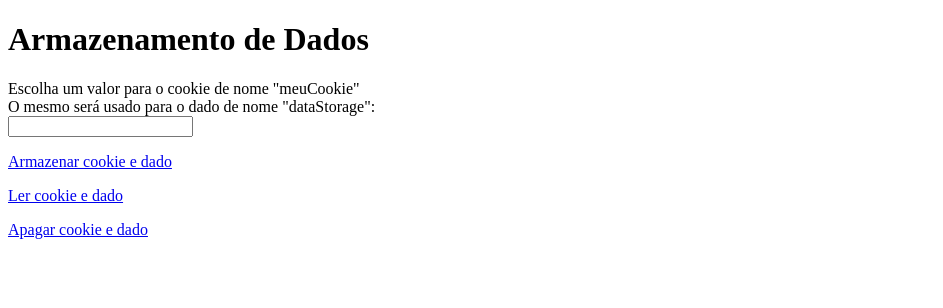
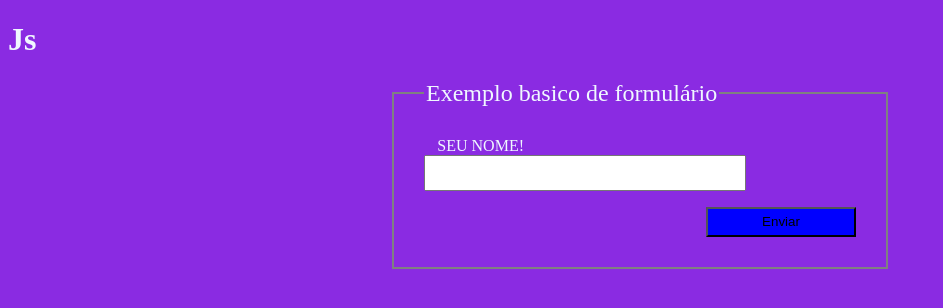
Before and after one commit to lucianorviana75/Conte-do-JavaScript.io, a plain HTML site: page Armazenamento.html in a window 1280 px wide. Shown: the whole page, without its empty margins (0-943 px from the left). Drawn offline with Linux system fonts and the light colour scheme.

Commit message:
novos arquivos html, js, css

```diff
--- a/Armazenamento.html
+++ b/Armazenamento.html
@@ -4,48 +4,21 @@
     <meta charset="UTF-8">
     <meta name="viewport" content="width=device-width, initial-scale=1.0">
     <title>Armazenamento de dados</title>
+    <link rel="stylesheet" href="form.html/index2.css">
+    <script src="form.html/processa-form copy.js"></script>
+    <script src="event.js"></script>
 </head>
 <body>
- <h1>Armazenamento de Dados</h1>
- <script src="cookieUtil.js"></script>
- <script>
-    function salvarCookie(name){
-        var valor = document.forms['cookieForm'].cookieValue.value;
-        var itemStorage = sessionStorage.setItem('dataStorage',valor);
-        var valorItemStorage = sessionStorage.getItem('dataStorage');
-        if(!valor)
-            alert('Entre um valor para o cookie e dado.');
-        else{
-            cookieUtil.set(name, valor);
-            var mensagem = 'Um cookie denominado "meuCookie" com o valor '+valor+'\n';
-            mensagem += 'e um dado com nome "dataStorage" com o valor ' + valorItemStorage + '\n';
-            mensagem += 'foram criados'
-            alert(mensagem);
-        }
-    }
-    function lerCookie(name){
-        var valorItemStorage = sessionStorage.getItem('dataStorage');
-        var mensagem = 'um cookie denominado "meuCookie" com valor '+cookieUtil.get(name)+'\n';
-        mensagem += 'e um dado com nome "dataStorage" com o valor '+valorItemStorage +'\n';
-        mensagem += 'foram lidos'
-        alert(mensagem);
-    }
-    function apagarCookie(name){
-        cookieUtil.unset(name);
-        sessionStorage.removeItem('dataStorage');
-        alert('cookie com o nome "meuCookie" e dado com o nome "dataStorage" foram apagados');
-    }
- </script>
- <section>
-    <form name="cookieForm"  action="#"><p>
-        <label>Escolha um valor para o cookie de nome "meuCookie"
-        <br>O mesmo será usado para o dado de nome "dataStorage":</label><br>
-        <input name="cookieValue" /></p>
-    </form>
-    <p><a href="#" onclick="salvarCookie(meuCookie)">Armazenar cookie e dado</a></p>
-    <p><a href="#" onclick="lerCookie(meuCookie)">Ler cookie e dado</a></p>
-    <p><a href="#" onclick="apagarCookie(meuCookie)">Apagar cookie e dado</a></p>
- </section>
+ <h1>Js</h1>
+ <form action="#" method="GET" id="meuForm">
+    <fieldset>
+        <legend>Exemplo basico de formulário</legend>
+        <label>SEU NOME!</label>
+        <input id="textbox1" type="text" name="textname">
+        <p><input  id="botaosub" type="submit" value="Enviar"></p>
+    </fieldset>
+ </form>
+
 
 </body>
 </html>
--- /dev/null
+++ b/form.html/index2.css
@@ -0,0 +1,33 @@
+body{
+    background-color: blueviolet;
+    color: aliceblue;
+}
+form{
+    width: 500px;
+    margin: 20px auto;
+}
+fieldset{
+    padding: 30px;
+    border: solid 2px gray;
+}
+legend{
+    font-size: 24px;
+}
+label{
+    width: 100px;
+    display: inline-block;
+    text-align: right;
+    padding-right: 10px;
+    color: aliceblue;
+}
+
+input[type=text]{
+    width: 314px;
+    height: 30px;
+}
+input[type=submit]{
+    width: 150px;
+    height: 30px;
+    float: right;
+    background-color: blue;
+}
--- a/form.html/processa-form copy.js
+++ b/form.html/processa-form copy.js
@@ -0,0 +1,37 @@
+//pega o elemento form
+var formE1 = document.getElementById("meuForm");
+
+//chama a função capitura eventos
+captura_eventos(formE1, 'submit', formValid);
+
+//função para capiturar eventos
+function captura_eventos(objeto, evento, funcao) {
+    //teste addEventListener
+    if (objeto.addEventListener) {
+        objeto.addEventListener(evento, funcao, true);
+    }
+    //teste attachEvent
+    else if (objeto.attachEvent) {
+        var evento = 'on' + evento;
+        objeto.attachEvent(evento, funcao);
+    }
+}
+/*
+//função para validar eventos
+function formValid(event) {
+    if (document.forms[0].textname.value.length == 0) {
+        alert("O campo SEU NOME!, é obrigatorio.");
+
+        if (event.preventDefault) {
+            event.preventDefault();
+        } else {
+            window.Event.returnValue = false;
+        }
+        return false;
+    } else {
+        alert("Olá" + document.forms[0].textname.value);
+        return true;
+    }
+
+}
+    */
```
Also changed, not shown: addeventlistener.js (added, +7 -0 lines), form.html/addeventlistene.html (added, +19 -0 lines), form.html/addeventlisterne.css (added, +19 -0 lines).
